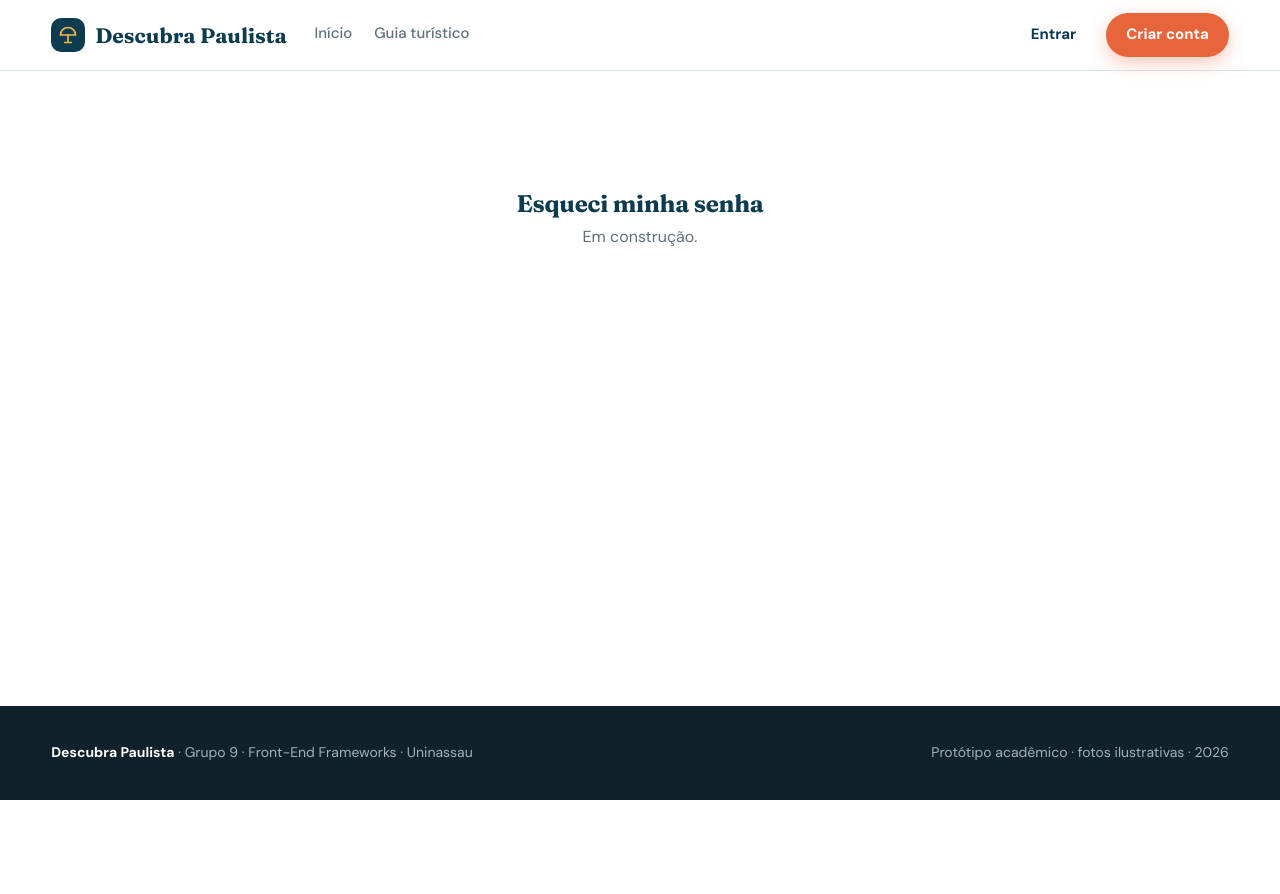
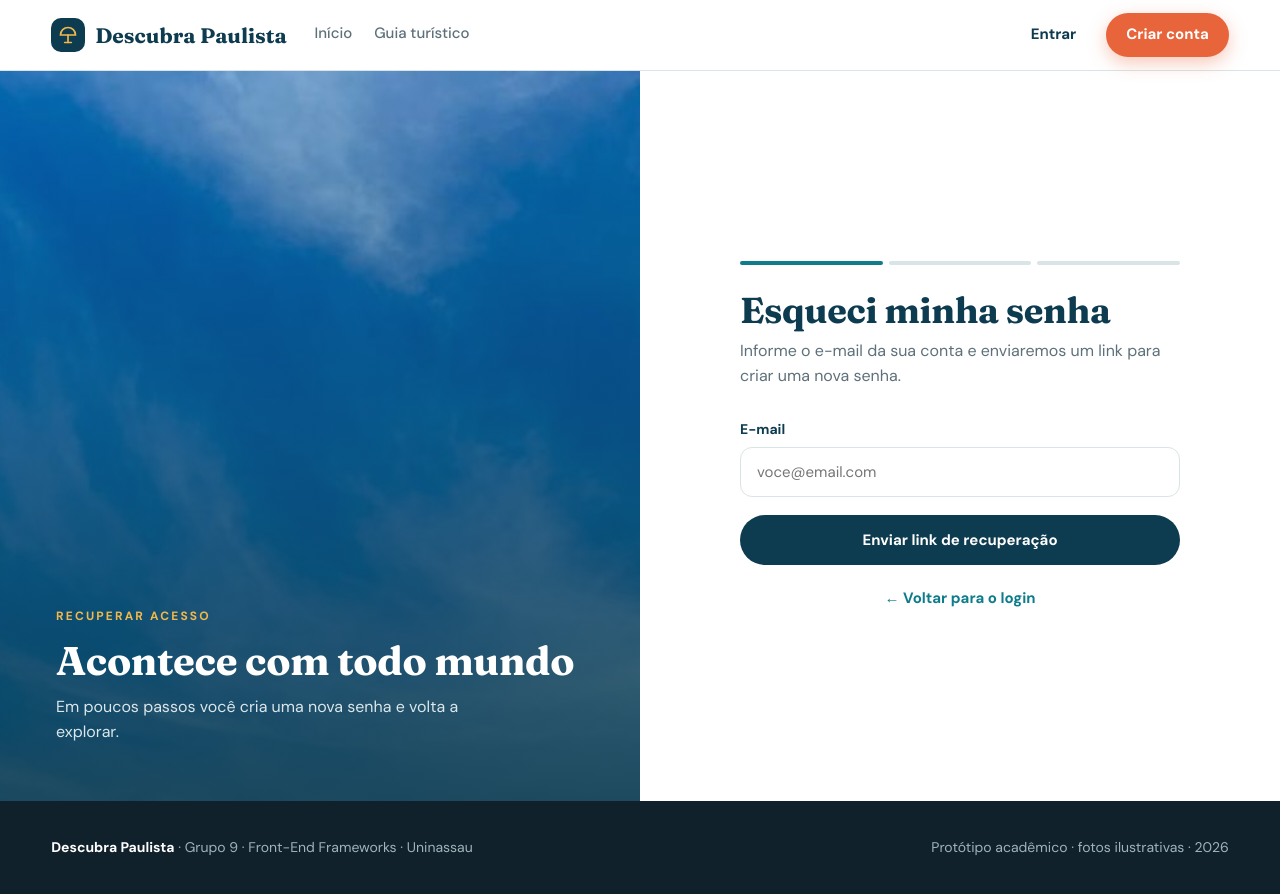
Before and after one commit to Luisggui1227/descubra-paulista, a React (Vite) app: page /esqueci-senha in a window 1280 px wide. Before the commit the page ends 800 px from the top, so only its background shows below. Built offline with nearby package versions, Linux system fonts and the light colour scheme.

Commit message:
feat: cria fluxo de recuperação de senha em três passos

```diff
--- /dev/null
+++ b/src/pages/EsqueciSenha.css
@@ -0,0 +1,30 @@
+.passos {
+  display: flex;
+  gap: 6px;
+  margin-bottom: 26px;
+}
+
+.passos i {
+  flex: 1;
+  height: 4px;
+  border-radius: 4px;
+  background: var(--line);
+}
+
+.passos i.ativo {
+  background: var(--teal);
+}
+
+.esqueci__enviado {
+  text-align: center;
+}
+
+.esqueci__icone {
+  width: 76px;
+  height: 76px;
+  border-radius: 50%;
+  background: rgba(15, 124, 140, 0.12);
+  display: grid;
+  place-items: center;
+  margin: 0 auto 22px;
+}
--- a/src/pages/EsqueciSenha.jsx
+++ b/src/pages/EsqueciSenha.jsx
@@ -1,9 +1,103 @@
-// Página provisória — será substituída pela branch feature/esqueci-senha
+import { useState } from "react";
+import { Link, useNavigate } from "react-router-dom";
+import AuthLayout from "../components/AuthLayout";
+import FormField from "../components/FormField";
+import Button from "../components/Button";
+import { useAuth } from "../context/AuthContext";
+import "./EsqueciSenha.css";
+
+const emailValido = (v) => /^[^\s@]+@[^\s@]+\.[^\s@]+$/.test(v.trim());
+
+// Fluxo em 3 passos: 1) informar e-mail, 2) aviso de e-mail enviado, 3) nova senha.
 export default function EsqueciSenha() {
+  const { resetPassword } = useAuth();
+  const navigate = useNavigate();
+  const [passo, setPasso] = useState(1);
+  const [email, setEmail] = useState("");
+  const [senha, setSenha] = useState("");
+  const [confirmar, setConfirmar] = useState("");
+  const [erros, setErros] = useState({});
+
+  function enviarLink(e) {
+    e.preventDefault();
+    if (!emailValido(email)) {
+      setErros({ email: "Informe um e-mail válido." });
+      return;
+    }
+    setErros({});
+    setPasso(2);
+  }
+
+  function salvarSenha(e) {
+    e.preventDefault();
+    const novos = {};
+    if (senha.length < 6) novos.senha = "A senha precisa ter no mínimo 6 caracteres.";
+    if (!confirmar || confirmar !== senha) novos.confirmar = "As senhas não conferem.";
+    setErros(novos);
+    if (Object.keys(novos).length) return;
+
+    resetPassword(email, senha);
+    navigate("/login", { state: { email: email.trim(), sucesso: "Senha alterada! Entre com a nova senha." } });
+  }
+
   return (
-    <section className="placeholder wrap">
-      <h1>Esqueci minha senha</h1>
-      <p>Em construção.</p>
-    </section>
+    <AuthLayout
+      kicker="Recuperar acesso"
+      title="Acontece com todo mundo"
+      text="Em poucos passos você cria uma nova senha e volta a explorar."
+    >
+      <div className="passos" aria-label={`Passo ${passo} de 3`}>
+        {[1, 2, 3].map((n) => (
+          <i key={n} className={n <= passo ? "ativo" : ""} />
+        ))}
+      </div>
+
+      {passo === 1 && (
+        <form onSubmit={enviarLink} noValidate>
+          <h1>Esqueci minha senha</h1>
+          <p className="auth__sub">Informe o e-mail da sua conta e enviaremos um link para criar uma nova senha.</p>
+          <FormField id="email" label="E-mail" type="email" placeholder="voce@email.com" value={email} onChange={(e) => setEmail(e.target.value)} error={erros.email} />
+          <Button type="submit" variant="dark" block>
+            Enviar link de recuperação
+          </Button>
+          <p className="auth__alt">
+            <Link to="/login">← Voltar para o login</Link>
+          </p>
+        </form>
+      )}
+
+      {passo === 2 && (
+        <div className="esqueci__enviado">
+          <div className="esqueci__icone">
+            <svg width="34" height="34" viewBox="0 0 24 24" fill="none" stroke="#0F7C8C" strokeWidth="2" strokeLinecap="round" strokeLinejoin="round">
+              <rect x="3" y="5" width="18" height="14" rx="2" />
+              <path d="m3 7 9 6 9-6" />
+            </svg>
+          </div>
+          <h1>Verifique seu e-mail</h1>
+          <p className="auth__sub">
+            Se existir uma conta com <b>{email}</b>, você vai receber um link em instantes.
+          </p>
+          <Button variant="dark" block onClick={() => setPasso(3)}>
+            Simular: abrir o link do e-mail
+          </Button>
+          <p className="auth__alt">
+            <Link to="/login">Voltar para o login</Link>
+          </p>
+        </div>
+      )}
+
+      {passo === 3 && (
+        <form onSubmit={salvarSenha} noValidate>
+          <h1>Nova senha</h1>
+          <p className="auth__sub">Escolha uma senha nova para a sua conta.</p>
+          <FormField id="nova-senha" label="Nova senha" type="password" placeholder="Mín. 6 caracteres" value={senha} onChange={(e) => setSenha(e.target.value)} error={erros.senha} />
+          <FormField id="confirmar-senha" label="Confirmar nova senha" type="password" placeholder="Repita a senha" value={confirmar} onChange={(e) => setConfirmar(e.target.value)} error={erros.confirmar} />
+          <Button type="submit" block>
+            Salvar nova senha
+          </Button>
+        </form>
+      )}
+    </AuthLayout>
   );
 }
```
